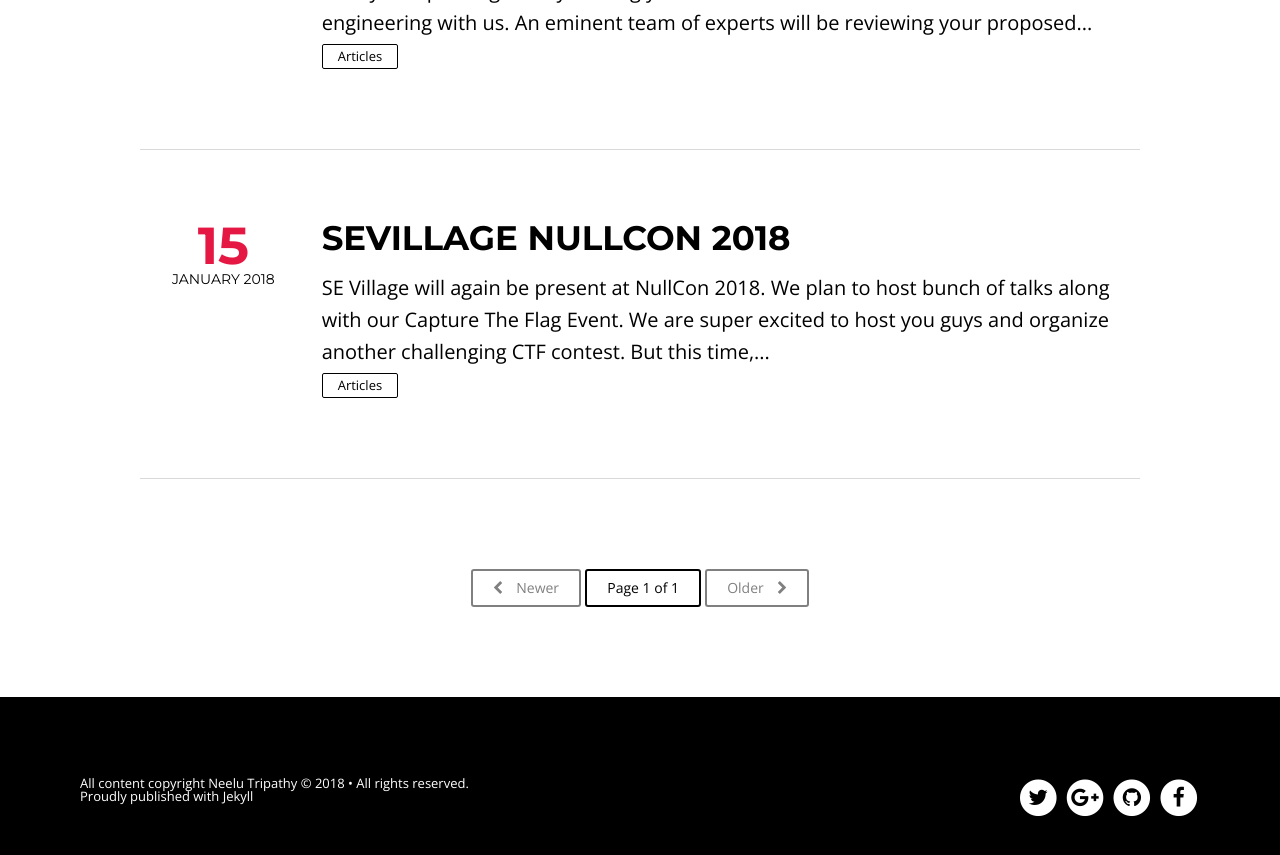
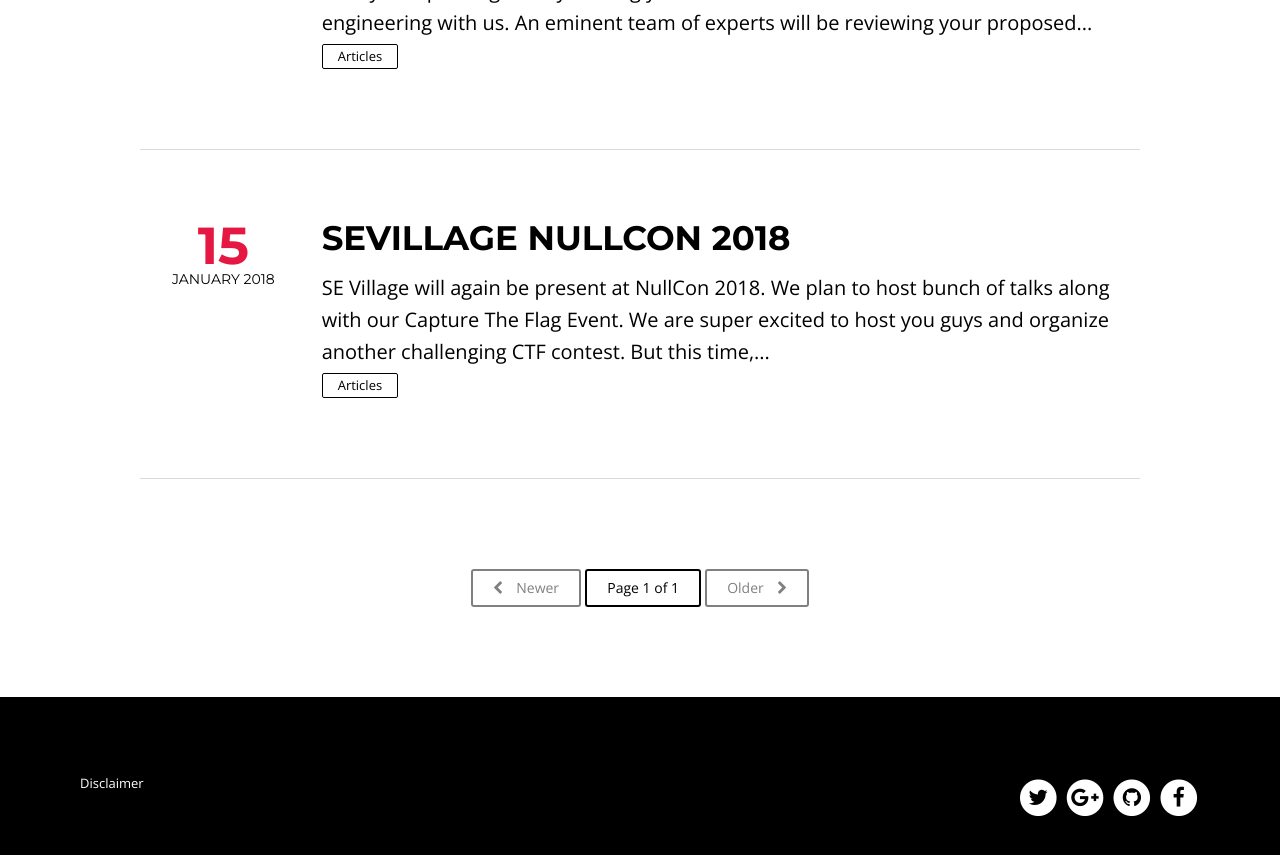
Before and after one commit to sevillage/sevillage, a Jekyll site: the page built from index.html, in a window 1280 px wide and 900 px high, scrolled down 1120 px. Shown: the top 855 px of the window. Built offline with Jekyll 4.4.1, drawn with Linux system fonts in a browser that asks for light colours; nearby versions of some CDN libraries; the list of posts is cut into pages by our own code.

```diff
--- a/_includes/footer.html
+++ b/_includes/footer.html
@@ -1,7 +1,6 @@
 <footer class="notepad-site-footer">
     <div class="copyright">
-         <section>All content copyright <a href="{{ site.url }}/about">{{ site.owner.name }}</a> &copy; {{ site.time | date: '%Y' }} &bull; All rights reserved.</section>
-         <section>Proudly published with <a class="icon-ghost" href="https://jekyllrb.com/">Jekyll</a></section>
+         <section>Disclaimer</section>
     </div>
     <div class="social-icons">
 
```
